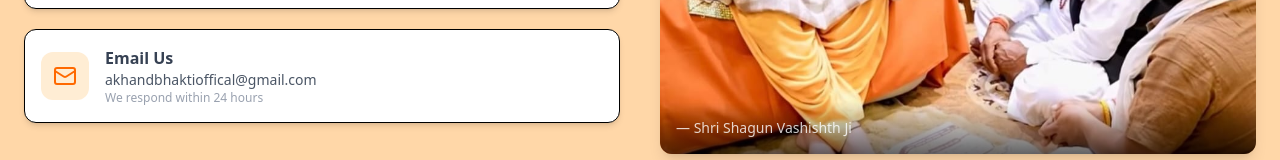
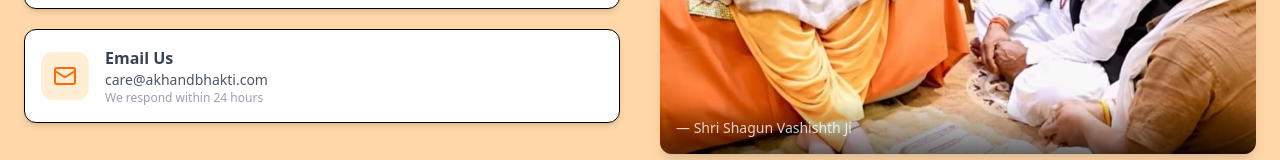
Before and after one commit to Akhand-Bhakti/akhandbhakti-frontend, a Next.js app: page /contact in a window 1280 px wide. Shown: the part 486-646 px from the top of the page. Built offline with nearby package versions, Linux system fonts and the light colour scheme; no server answers.

Commit message:
email updated

```diff
--- a/src/app/contact/page.tsx
+++ b/src/app/contact/page.tsx
@@ -74,7 +74,7 @@ export default function ContactPage() {
               <div>
                 <p className="font-semibold text-gray-700">Email Us</p>
                 <p className="text-gray-600 text-sm break-all">
-                  akhandbhaktioffical@gmail.com
+                  care@akhandbhakti.com
                 </p>
                 <p className="text-gray-400 text-xs">
                   We respond within 24 hours
```
